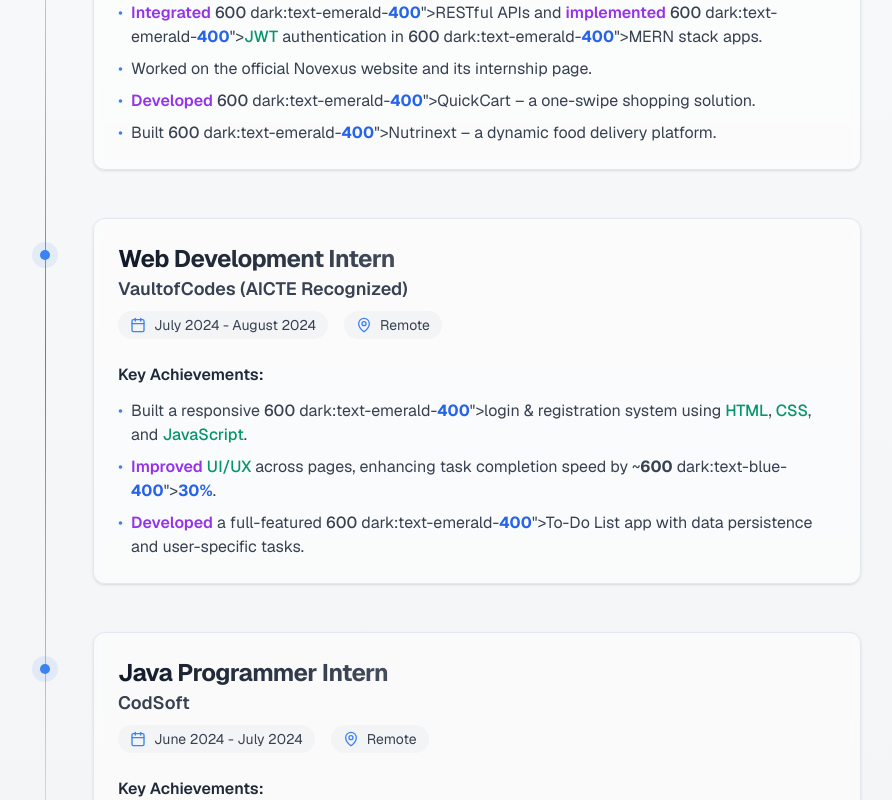
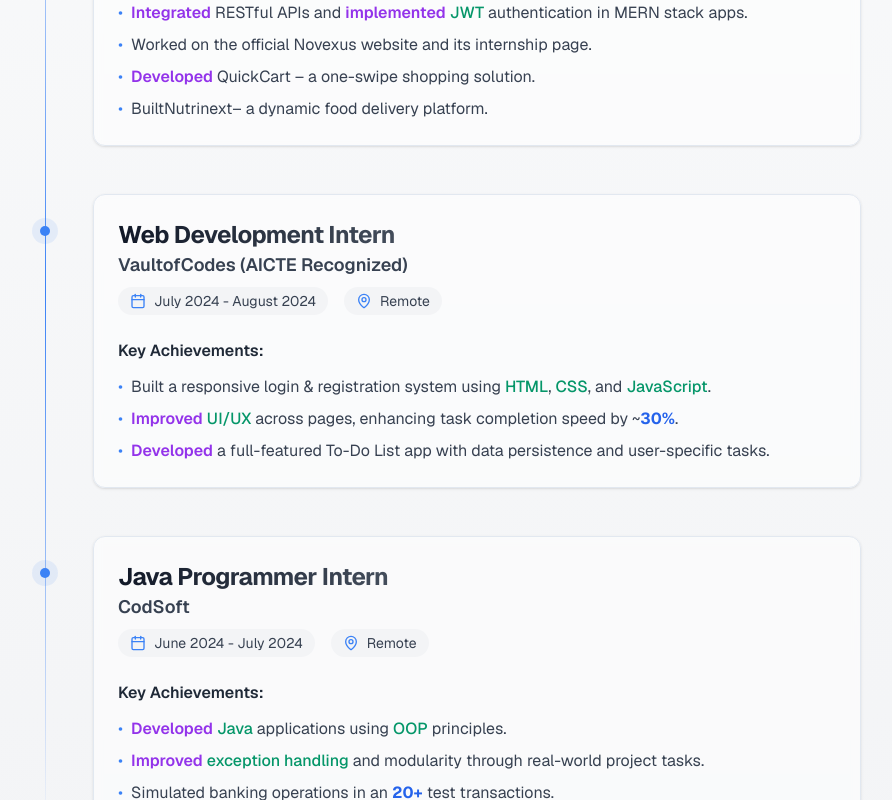
Before and after one commit to ankitadubey2004/my-portfolio, a Next.js app: page / in a window 1280 px wide. Shown: the part 1240-2040 px from the top of the page, without its empty margins (147-1039 px from the left). Built offline with nearby package versions, Linux system fonts and the light colour scheme.

Commit message:
experience change

```diff
--- a/components/Experience.tsx
+++ b/components/Experience.tsx
@@ -51,11 +51,11 @@
   location: 'Remote',
   description: [
     'Collaborated with frontend & backend teams on live enterprise-level applications.',
-    'Contributed to UI/UX improvements, reducing user drop-off by <span class="font-bold text-blue-600 dark:text-blue-400">40%</span>.',
-    'Integrated <span class="font-medium text-emerald-600 dark:text-emerald-400">RESTful APIs</span> and implemented <span class="font-medium text-emerald-600 dark:text-emerald-400">JWT authentication</span> in <span class="font-medium text-emerald-600 dark:text-emerald-400">MERN stack</span> apps.',
+    'Contributed to UI/UX improvements, reducing user drop-off by .',
+    'Integrated RESTful APIs and implemented JWT authentication in MERN stack apps.',
     'Worked on the official Novexus website and its internship page.',
-    'Developed <span class="font-medium text-emerald-600 dark:text-emerald-400">QuickCart</span> – a one-swipe shopping solution.',
-    'Built <span class="font-medium text-emerald-600 dark:text-emerald-400">Nutrinext</span> – a dynamic food delivery platform.',
+    'Developed QuickCart – a one-swipe shopping solution.',
+    'BuiltNutrinext– a dynamic food delivery platform.',
   ],
   skills: [
     'React',
@@ -78,9 +78,9 @@
   period: 'July 2024 - August 2024',
   location: 'Remote',
   description: [
-    'Built a responsive <span class="font-medium text-emerald-600 dark:text-emerald-400">login & registration</span> system using HTML, CSS, and JavaScript.',
-    'Improved UI/UX across pages, enhancing task completion speed by ~<span class="font-bold text-blue-600 dark:text-blue-400">30%</span>.',
-    'Developed a full-featured <span class="font-medium text-emerald-600 dark:text-emerald-400">To-Do List</span> app with data persistence and user-specific tasks.',
+    'Built a responsive login & registration system using HTML, CSS, and JavaScript.',
+    'Improved UI/UX across pages, enhancing task completion speed by ~30%.',
+    'Developed a full-featured To-Do List app with data persistence and user-specific tasks.',
   ],
   skills: [
     'HTML',
@@ -99,9 +99,9 @@
   period: 'June 2024 - July 2024',
   location: 'Remote',
   description: [
-    'Developed Java applications using <span class="font-medium text-emerald-600 dark:text-emerald-400">OOP principles</span>.',
+    'Developed Java applications using OOP principles.',
     'Improved exception handling and modularity through real-world project tasks.',
-    'Simulated banking operations in an <span class="font-medium text-emerald-600 dark:text-emerald-400">ATM CLI project</span>, handling <span class="font-bold text-blue-600 dark:text-blue-400">20+</span> test transactions.',
+    'Simulated banking operations in an 20+ test transactions.',
   ],
   skills: [
     'Java',
```
